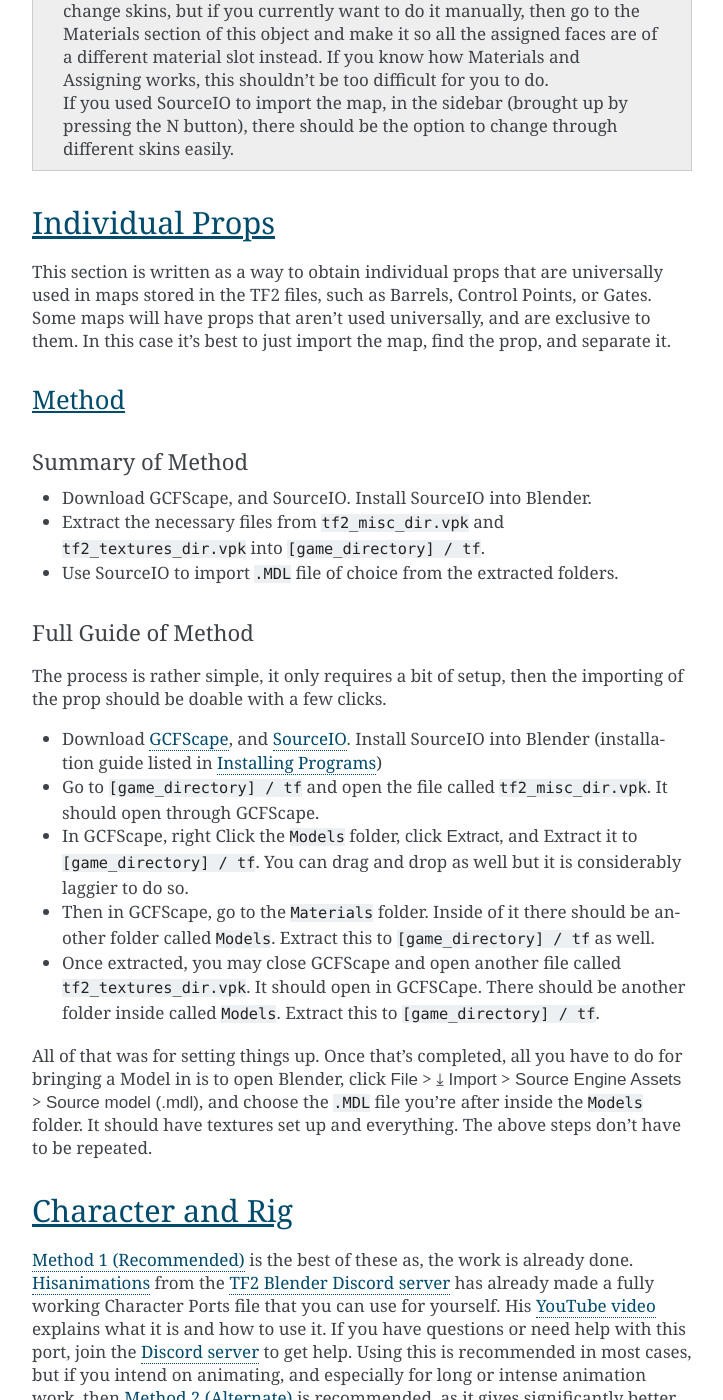
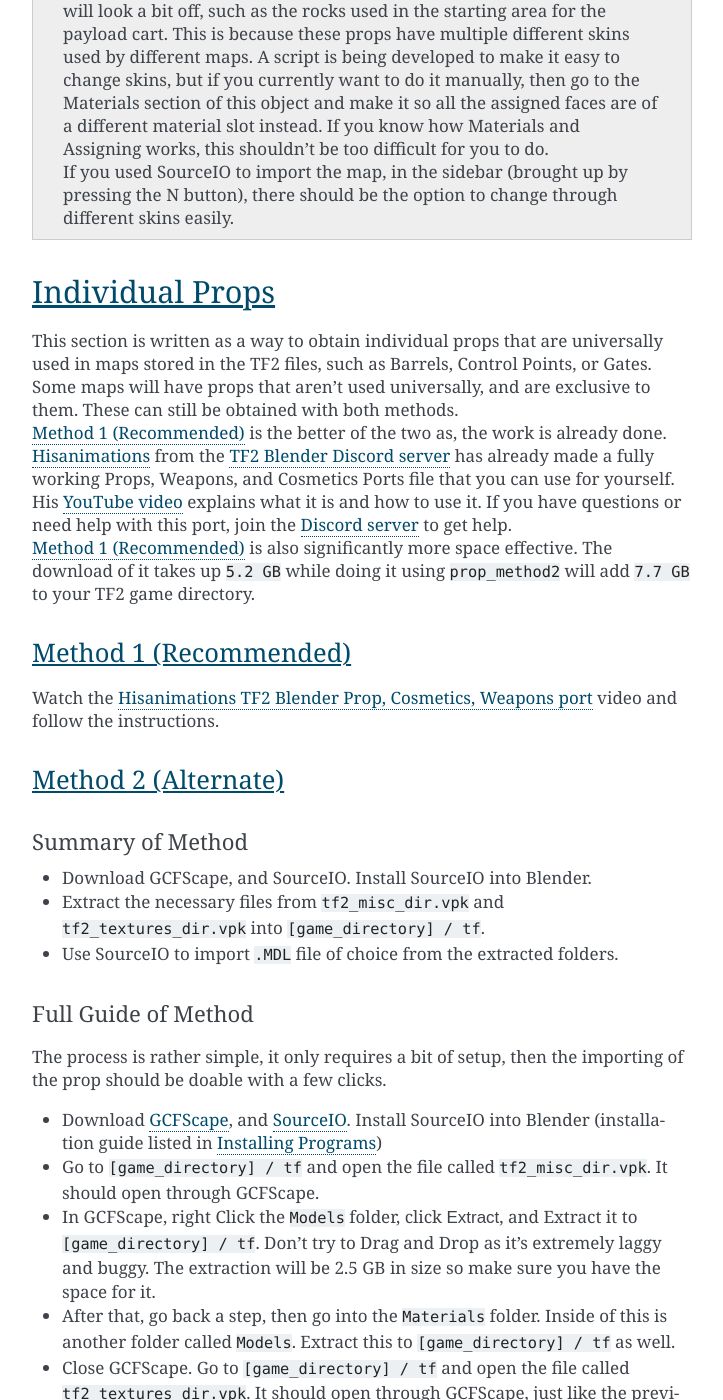
Before and after one commit to espiondev/source2blender, a Sphinx documentation site: the page built from docs/source/TF2-Vanilla.rst, in a window 1280 px wide and 1400 px high, scrolled down 7654 px. Shown: the whole window, without its empty margins (388-1111 px from the left). Built offline with Sphinx 7.4.7, drawn with Linux system fonts in a browser that asks for light colours; pages that are not in the unit, such as notebooks, are missing from menus; some of the changed text lies outside the part shown.

Commit message:
Update TF2-Vanilla.rst

```diff
--- a/docs/source/TF2-Vanilla.rst
+++ b/docs/source/TF2-Vanilla.rst
@@ -127,7 +127,7 @@
 
 *    Download `BSPSource <https://developer.valvesoftware.com/wiki/BSPSource>`_ and extract it. Make sure to extract all files.
 *    Run ``bspsrc.jar``
-*    There's many options in the program. For now, just click the button for :guilabel:`Add`, and browse to your TF2 folder. From there, go to ``[game_directory] / tf / maps`` and choose the specific ``.BSP`` (map file) you want to convert.
+*    There's many options in the program. For now, just click the button for :guilabel:`Add`, and browse to your TF2 folder. From there, if you repacked a file using EspionRepacker, go to the folder where the Output file is and select it. Otherwise, go to ``[game_directory] / tf / maps`` and choose the specific ``.BSP`` (map file) you want to convert.
 *    Go to the :guilabel:`Other` tab in BSPSource, and enable the checkbox labelled :guilabel:`Extract Embedded Files`.
 *    Once that's done, just click the :guilabel:`Decompile` button in the bottom right, there's no need to edit the other settings, though you're free to play around if you know what you're doing.
 *    A file browser will show up for where to put the ``.VMF`` file. You can choose any location, but it's best if it's a place you can easily come back to.
@@ -225,14 +225,23 @@
 Individual Props
 ----------------
 
-| This section is written as a way to obtain individual props that are universally used in maps stored in the TF2 files, such as Barrels, Control Points, or Gates. Some maps will have props that aren't used universally, and are exclusive to them. In this case it's best to just import the map, find the prop, and separate it.
+| This section is written as a way to obtain individual props that are universally used in maps stored in the TF2 files, such as Barrels, Control Points, or Gates. Some maps will have props that aren't used universally, and are exclusive to them. These can still be obtained with both methods.
+| :ref:`prop_method1` is the better of the two as, the work is already done. `Hisanimations <https://youtube.com/c/hisanimations>`_ from the `TF2 Blender Discord server <https://discord.gg/zHC2gJW>`_ has already made a fully working Props, Weapons, and Cosmetics Ports file that you can use for yourself. His `YouTube video <https://youtu.be/0DMz-n1LSII>`_ explains what it is and how to use it. If you have questions or need help with this port, join the `Discord server <https://discord.gg/zHC2gJW>`_ to get help.
+| :ref:`prop_method1` is also significantly more space effective. The download of it takes up ``5.2 GB`` while doing it using ``prop_method2`` will add ``7.7 GB`` to your TF2 game directory.
 
 .. _prop_method1:
 
-Method
-^^^^^^
+Method 1 (Recommended)
+^^^^^^^^^^^^^^^^^^^^^^
 
-.. _prop_method1_summary:
+| Watch the `Hisanimations TF2 Blender Prop, Cosmetics, Weapons port <https://youtu.be/0DMz-n1LSII>`_ video and follow the instructions.
+
+.. _prop_method2:
+
+Method 2 (Alternate)
+^^^^^^^^^^^^^^^^^^^^
+
+.. _prop_method2_summary:
 
 Summary of Method
 """""""""""""""""
@@ -241,7 +250,7 @@
 *    Extract the necessary files from ``tf2_misc_dir.vpk`` and ``tf2_textures_dir.vpk`` into ``[game_directory] / tf``.
 *    Use SourceIO to import ``.MDL`` file of choice from the extracted folders.
 
-.. _prop_method1_detailed:
+.. _prop_method2_detailed:
 
 Full Guide of Method
 """"""""""""""""""""
@@ -249,9 +258,10 @@
 | The process is rather simple, it only requires a bit of setup, then the importing of the prop should be doable with a few clicks.
 *    Download `GCFScape <https://nemstools.github.io/pages/GCFScape-Download.html>`_, and `SourceIO <https://github.com/REDxEYE/SourceIO>`_. Install SourceIO into Blender (installation guide listed in :ref:`tf2_v_installingprograms`)
 *    Go to ``[game_directory] / tf`` and open the file called ``tf2_misc_dir.vpk``. It should open through GCFScape.
-*    In GCFScape, right Click the ``Models`` folder, click :guilabel:`Extract`, and Extract it to ``[game_directory] / tf``. You can drag and drop as well but it is considerably laggier to do so.
-*    Then in GCFScape, go to the ``Materials`` folder. Inside of it there should be another folder called ``Models``. Extract this to ``[game_directory] / tf`` as well.
-*    Once extracted, you may close GCFScape and open another file called ``tf2_textures_dir.vpk``. It should open in GCFSCape. There should be another folder inside called ``Models``. Extract this to ``[game_directory] / tf``.
+*    In GCFScape, right Click the ``Models`` folder, click :guilabel:`Extract`, and Extract it to ``[game_directory] / tf``. Don't try to Drag and Drop as it's extremely laggy and buggy. The extraction will be 2.5 GB in size so make sure you have the space for it.
+*    After that, go back a step, then go into the ``Materials`` folder. Inside of this is another folder called ``Models``. Extract this to ``[game_directory] / tf`` as well.
+*    Close GCFScape. Go to ``[game_directory] / tf`` and open the file called ``tf2_textures_dir.vpk``. It should open through GCFScape, just like the previous ``.VPK`` file.
+*    This next step will add ``5.3 GB`` to your game folder size, so make sure you're not low on space. There should be only one folder inside, called ``Materials``. Open this, then find the ``Models`` folder. Extract this folder to ``[game_directory] / tf``. You can now close GCFScape.
 | All of that was for setting things up. Once that's completed, all you have to do for bringing a Model in is to open Blender, click :guilabel:`File` > :guilabel:`⤓ Import` > :guilabel:`Source Engine Assets` > :guilabel:`Source model (.mdl)`, and choose the ``.MDL`` file you're after inside the ``Models`` folder. It should have textures set up and everything. The above steps don't have to be repeated.
 
 .. _tf2_v_characterandrig:
@@ -269,7 +279,7 @@
 Method 1 (Recommended)
 ^^^^^^^^^^^^^^^^^^^^^^
 
-| Watch `Hisanimations' TF2 Blender port <https://youtu.be/7rH6_eq-I0c>`_ and follow the instructions.
+| Watch the `Hisanimations' TF2 Blender Character port <https://youtu.be/7rH6_eq-I0c>`_ video and follow the instructions.
 
 .. _characterandrig_method2:
 
@@ -293,12 +303,15 @@
 
 *    Download `GCFScape <https://nemstools.github.io/pages/GCFScape-Download.html>`_, and `SourceIO <https://github.com/REDxEYE/SourceIO>`_. Instructions for installing are under :ref:`tf2_v_installingprograms`.
 *    Go to ``[game_directory] / tf`` and open the file called ``tf2_misc_dir.vpk``. It should open through GCFScape.
-*    This next step will add 2.5 GB to your game folder size, so make sure you're not low on space. Extract the ``Models`` folder into ``[game_directory] / tf``. Do not drag and drop as it can bug out. Right click the folder and click :guilabel:`Extract` so you may extract it.
-*    Repeat the process for the folder called ``Materials``. Extract this folder into ``[game_directory] / tf``. Luckily this one uses significantly less space.
-*    Finally, In Blender, go into :guilabel:`File` > :guilabel:`Import` > :guilabel:`Source Engine Assets` > :guilabel:`Source Model (.mdl)` (Make sure SourceIO is installed).
-*    Go to ``[game_directory] / tf / models / player``. Here you'll find a bunch of files that have the names of the TF2 mercenaries, such as heavy.mdl or spy_animations.mdl, and so on.
+*    This next step will add ``2.5 GB`` to your game folder size, so make sure you're not low on space. Extract the ``Models`` folder into ``[game_directory] / tf``. Do not drag and drop as it can bug out. Right click the folder and click :guilabel:`Extract` so you may extract it. Once done, close GCFScape.
+*    In Blender, go into :guilabel:`File` > :guilabel:`Import` > :guilabel:`Source Engine Assets` > :guilabel:`Source Model (.mdl)` (Make sure SourceIO is installed).
+*    Go to ``[game_directory] / tf / models / player``. Here you'll find a bunch of files that have the names of the TF2 mercenaries, such as heavy.mdl or spy_animations.mdl, and so on. Only focus on the one that doesn't have animations in the name, the other files are for the :ref:`tf2_v_animations` section.
 *    For the class you want to import, click the ``(class).mdl``. If you want the imported model to be compatible with taunts or animations (the process of which is explained further down the page), then make sure to set the :guilabel:`World scale` to 1.
 *    If everything was done right, you should now have the model in Blender with a fully working rig and textures. Make sure to use Material Preview to confirm that the textures are functional.
+
+.. note::
+
+    | This process is identical to that used in :ref:`prop_method2`, but needs less files to be extracted. As for why, we don't know. SourceIO is very mysterious.
 
 .. _characterandrig_method3:
 
@@ -384,7 +397,7 @@
 
 *    Download `GCFScape <https://nemstools.github.io/pages/GCFScape-Download.html>`_, `Crowbar <https://steamcommunity.com/groups/CrowbarTool>`_, and `Blender Source Tools <https://developer.valvesoftware.com/wiki/Blender_Source_Tools>`_. Instructions for installing are under :ref:`tf2_v_installingprograms`.
 *    Go to ``[game_directory] / tf`` and open the file called ``tf2_misc_dir.vpk``. It should open through GCFScape.
-*    From GCFScape, extract the ``models`` folder to ``[game_directory] / tf``
+*    From GCFScape, extract the ``models`` folder to ``[game_directory] / tf``. If you've already done this step from previous guides, there's no need to do it again. Otherwise, make sure you have space, as this step will add 2.5 GB to your TF2 folder.
 *    Close GCFScape. Go to the folder you just extracted, which is``models``, and go to the ``player`` folder. Copy ``(class)_animations.mdl`` to another location, preferably a new folder. This is the file that holds almost all animation data for that specific class.
 *    Repeat the process for the ``.MDL`` present in ``models / workshop / player / animations``. Just in case the specific animation can't be found in that first ``.MDL`` file, we'll get the remaining ones from here too.
 *    Open Crowbar, and go to the :guilabel:`Decompile` tab. For the ``MDL`` file, select the ``.MDL`` from the files you just extracted through GCFScape.
@@ -405,7 +418,7 @@
 Weapons and Cosmetics
 ---------------------
 
-| `Hisanimations <https://youtube.com/c/hisanimations>`_ made a `video <https://youtu.be/0DMz-n1LSII>`_ explaining how to use his TF2 collection with every TF2 weapon, cosmetic, and prop.
+| `Hisanimations <https://youtube.com/c/hisanimations>`_ made a `video <https://youtu.be/0DMz-n1LSII>`_ explaining how to use his TF2 collection with every TF2 weapon, cosmetic, and prop. Watch the video and follow the instructions.
 
 .. _tf2_v_soundeffectsvoices:
 
```
